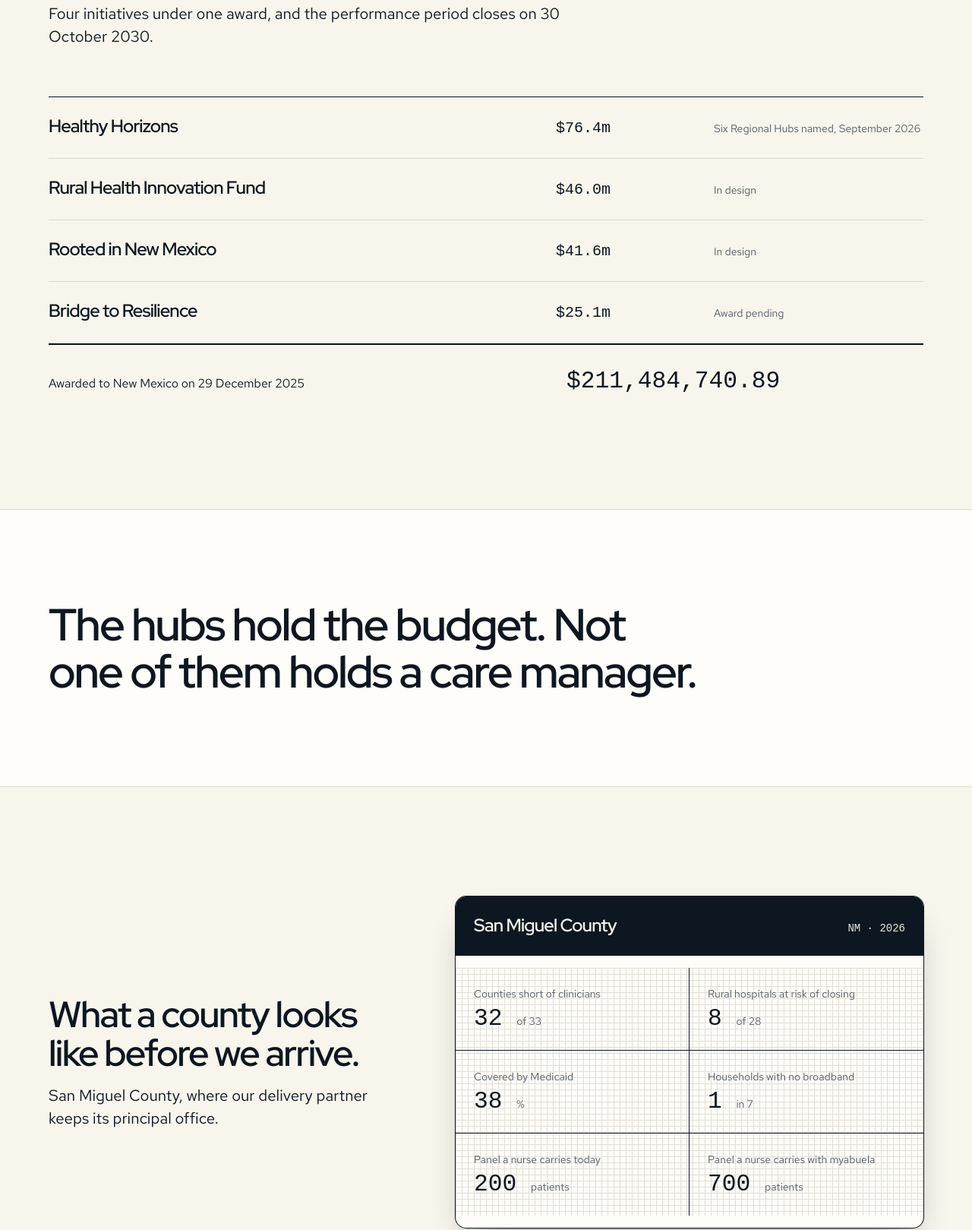
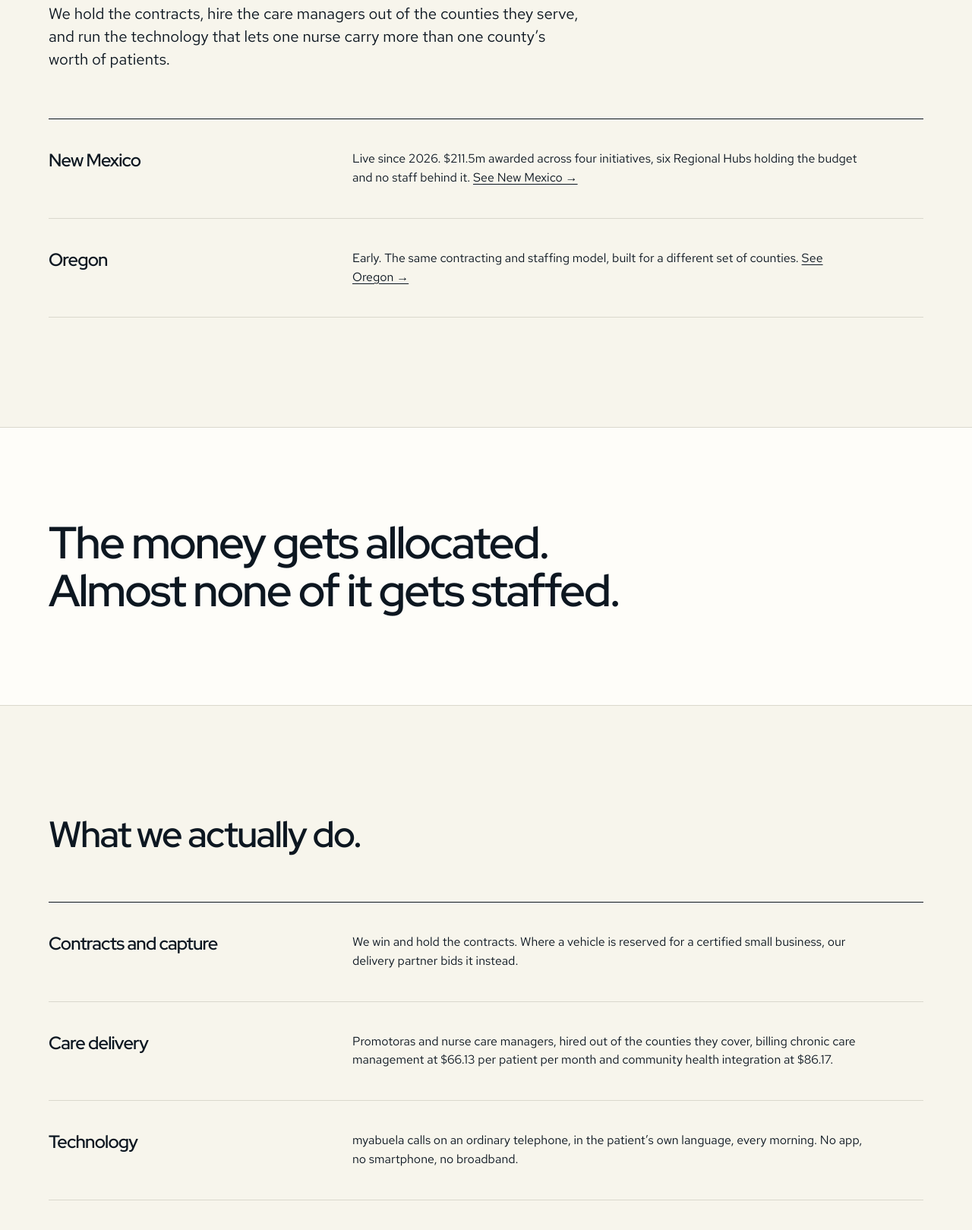
Before and after one commit to BDO811/waystation-site, a plain HTML site: page index.html in a window 1280 px wide. Shown: the part 1031-2650 px from the top of the page at 76% size. Drawn offline with Linux system fonts and the light colour scheme; a web font is replaced by a local one.

Commit message:
Update index.html with content and structure changes

```diff
--- a/index.html
+++ b/index.html
@@ -4,7 +4,7 @@
 <meta charset="utf-8">
 <meta name="viewport" content="width=device-width, initial-scale=1">
 <title>Waystation Health &middot; Care at the end of the road</title>
-<meta name="description" content="Waystation Health holds the contracts for New Mexico's rural health money and staffs the care management behind them, in the counties that have none.">
+<meta name="description" content="Waystation Health holds the contracts for rural health money and staffs the care management behind it, in counties that have none.">
 <link rel="preconnect" href="https://fonts.googleapis.com">
 <link rel="preconnect" href="https://fonts.gstatic.com" crossorigin>
 <link href="https://fonts.googleapis.com/css2?family=Red+Hat+Display:wght@600&family=Red+Hat+Text:wght@400;500&family=Red+Hat+Mono:wght@400;500&display=swap" rel="stylesheet">
@@ -20,8 +20,8 @@
 Waystation Health
 </a>
 <nav aria-label="Primary">
-      <a href="#money">The money</a>
-      <a href="#county">A county</a>
+<a href="new-mexico.html">New Mexico</a>
+<a href="oregon.html">Oregon</a>
 <a href="#work">What we do</a>
 <a href="myabuela.html">myabuela</a>
 <a href="mailto:hello@waystationhealth.com">hello@waystationhealth.com</a>
@@ -37,46 +37,30 @@
 <div class="hero__body">
 <div class="container">
 <h1>Care at the end of the road.</h1>
-        <p class="lead">New Mexico has $211.5m for rural health and nobody to deliver it.</p>
+<p class="lead">Rural America has the health money. It does not have the staff to spend it on care.</p>
 <div class="hero__actions">
 <a class="btn btn--primary" href="mailto:hello@waystationhealth.com">Talk to us</a>
-          <a class="btn" href="#money">See where the money sits</a>
+<a class="btn" href="#where">See where we work</a>
 </div>
 </div>
 </div>
 </section>
 
-  <section class="section" id="money">
+<section class="section" id="where">
 <div class="container">
 <div class="head">
-        <h2>The money is already allocated.</h2>
-        <p class="lead">Four initiatives under one award, and the performance period closes on 30 October 2030.</p>
+<h2>Two states. One model.</h2>
+<p class="lead">We hold the contracts, hire the care managers out of the counties they serve, and run the technology that lets one nurse carry more than one county&rsquo;s worth of patients.</p>
 </div>
 <div class="section__body">
-        <div class="index">
-          <div class="index__row">
-            <h3>Healthy Horizons</h3>
-            <p class="amount">$76.4m</p>
-            <p class="state">Six Regional Hubs named, September 2026</p>
+<div class="rows">
+<div class="rows__row">
+<h3>New Mexico</h3>
+<p>Live since 2026. $211.5m awarded across four initiatives, six Regional Hubs holding the budget and no staff behind it. <a href="new-mexico.html">See New Mexico &rarr;</a></p>
 </div>
-          <div class="index__row">
-            <h3>Rural Health Innovation Fund</h3>
-            <p class="amount">$46.0m</p>
-            <p class="state">In design</p>
-          </div>
-          <div class="index__row">
-            <h3>Rooted in New Mexico</h3>
-            <p class="amount">$41.6m</p>
-            <p class="state">In design</p>
-          </div>
-          <div class="index__row">
-            <h3>Bridge to Resilience</h3>
-            <p class="amount">$25.1m</p>
-            <p class="state">Award pending</p>
-          </div>
-          <div class="index__total">
-            <p>Awarded to New Mexico on 29 December 2025</p>
-            <p class="amount">$211,484,740.89</p>
+<div class="rows__row">
+<h3>Oregon</h3>
+<p>Early. The same contracting and staffing model, built for a different set of counties. <a href="oregon.html">See Oregon &rarr;</a></p>
 </div>
 </div>
 </div>
@@ -85,50 +69,7 @@
 
 <section class="section section--tight section--paper2">
 <div class="container">
-      <p class="statement">The hubs hold the budget. Not one of them holds a care manager.</p>
-    </div>
-  </section>
-
-  <section class="section" id="county">
-    <div class="container">
-      <div class="case">
-        <div class="head">
-          <h2>What a county looks like before we arrive.</h2>
-          <p class="lead">San Miguel County, where our delivery partner keeps its principal office.</p>
-        </div>
-        <div class="entry">
-          <div class="entry__head">
-            <h3>San Miguel County</h3>
-            <p class="when">NM &middot; 2026</p>
-          </div>
-          <dl class="entry__grid">
-            <div class="entry__cell">
-              <dt>Counties short of clinicians</dt>
-              <dd>32 <span class="unit">of 33</span></dd>
-            </div>
-            <div class="entry__cell">
-              <dt>Rural hospitals at risk of closing</dt>
-              <dd>8 <span class="unit">of 28</span></dd>
-            </div>
-            <div class="entry__cell">
-              <dt>Covered by Medicaid</dt>
-              <dd>38 <span class="unit">%</span></dd>
-            </div>
-            <div class="entry__cell">
-              <dt>Households with no broadband</dt>
-              <dd>1 <span class="unit">in 7</span></dd>
-            </div>
-            <div class="entry__cell">
-              <dt>Panel a nurse carries today</dt>
-              <dd>200 <span class="unit">patients</span></dd>
-            </div>
-            <div class="entry__cell">
-              <dt>Panel a nurse carries with myabuela</dt>
-              <dd>700 <span class="unit">patients</span></dd>
-            </div>
-          </dl>
-        </div>
-      </div>
+<p class="statement">The money gets allocated. Almost none of it gets staffed.</p>
 </div>
 </section>
 
@@ -149,7 +90,7 @@
 </div>
 <div class="rows__row">
 <h3>Technology</h3>
-            <p>myabuela calls on an ordinary telephone, in Spanish, every morning. No app, no smartphone, no broadband.</p>
+<p>myabuela calls on an ordinary telephone, in the patient&rsquo;s own language, every morning. No app, no smartphone, no broadband.</p>
 </div>
 </div>
 </div>
@@ -167,8 +108,8 @@
 </div>
 <div class="creds">
 <div>SBA-certified veteran-owned delivery partner</div>
-        <div>HUBZone principal office in San Miguel County</div>
-        <div>Certified New Mexico business</div>
+<div>Multi-state rural health delivery</div>
+<div>Built for Regional Hubs, tribal programs and critical access hospitals</div>
 </div>
 </div>
 </section>
@@ -180,13 +121,13 @@
 <p class="mast__name">Waystation Health</p>
 <p class="mast__meaning">A waystation is the stop on a long route where travellers rest and resupply before going on. Rural America has very few of them left. We build them.</p>
 <div class="mast__links">
-      <a href="#money">The money</a>
-      <a href="#county">A county</a>
+<a href="new-mexico.html">New Mexico</a>
+<a href="oregon.html">Oregon</a>
 <a href="#work">What we do</a>
 <a href="myabuela.html">myabuela</a>
 <a href="mailto:hello@waystationhealth.com">hello@waystationhealth.com</a>
 </div>
-    <p class="mast__legal">Waystation Health, Inc. New Mexico. Federal set-aside work is performed through a certified affiliate. Figures cited on this page are drawn from CMS, the New Mexico Health Care Authority and the U.S. Census Bureau. Waystation Health is not a party to any federal award described here.</p>
+<p class="mast__legal">Waystation Health, Inc. Federal set-aside work is performed through a certified affiliate. State-specific figures are cited on each state&rsquo;s own page. Waystation Health is not a party to any federal award described on this site.</p>
 </div>
 </footer>
 
@@ -198,7 +139,6 @@
 const css = getComputedStyle(document.documentElement);
 const tok = (n) => css.getPropertyValue(n).trim();
 
-  // value noise, seeded, so the land is the same land on every load
 let s = 20261029;
 const rnd = () => (s = (s * 1664525 + 1013904223) >>> 0) / 4294967296;
 const G = 14, grid = [];
@@ -212,7 +152,6 @@
 return (a * (1 - tx) + b * tx) * (1 - ty) + (d * (1 - tx) + e * tx) * ty;
 };
 
-  // the six Regional Hubs and the principal office, placed on the field
 const pins = [
 [0.18, 0.26], [0.35, 0.16], [0.52, 0.31],
 [0.71, 0.19], [0.64, 0.38], [0.86, 0.33], [0.43, 0.40]
@@ -229,7 +168,6 @@
 const N = 120, cols = Math.ceil(w / (w / N)), step = w / N, rows = Math.ceil(h / step);
 const val = (ix, iy) => noise(ix / N, (iy * step) / h);
 
-    // contours, every fifth heavier, traced as level crossings on the grid
 for (let L = 1; L < 12; L++) {
 const level = L / 12, major = L % 4 === 0;
 ctx.beginPath();
@@ -254,7 +192,6 @@
 }
 ctx.globalAlpha = 1;
 
-    // water, drawn along a low seam
 ctx.beginPath();
 ctx.strokeStyle = tok('--color-water'); ctx.lineWidth = 3; ctx.globalAlpha = 0.5;
 for (let x = 0; x <= w; x += 8) {
@@ -263,7 +200,6 @@
 }
 ctx.stroke();
 
-    // the lane: the road the whole page is named for
 ctx.beginPath();
 ctx.strokeStyle = tok('--color-ink'); ctx.lineWidth = 2.2; ctx.globalAlpha = 0.75;
 for (let x = -20; x <= w + 20; x += 8) {
@@ -275,14 +211,12 @@
 ctx.stroke(); ctx.setLineDash([]);
 ctx.globalAlpha = 1;
 
-    // the service area, edged like a title plan
 ctx.beginPath();
 ctx.strokeStyle = tok('--color-accent'); ctx.lineWidth = 1.6; ctx.globalAlpha = 0.6;
 const edge = [[0.09, 0.11], [0.54, 0.06], [0.93, 0.16], [0.95, 0.40], [0.60, 0.48], [0.15, 0.39]];
 edge.forEach(([px, py], i) => i ? ctx.lineTo(px * w, py * h) : ctx.moveTo(px * w, py * h));
 ctx.closePath(); ctx.stroke(); ctx.globalAlpha = 1;
 
-    // the pins: six hubs, then the principal office as the open one
 pins.forEach(([px, py], i) => {
 const x = px * w, y = py * h, last = i === pins.length - 1;
 ctx.beginPath(); ctx.arc(x, y, last ? 7 : 5, 0, Math.PI * 2);
```
Lines whose indentation alone changed are shown as unchanged.
